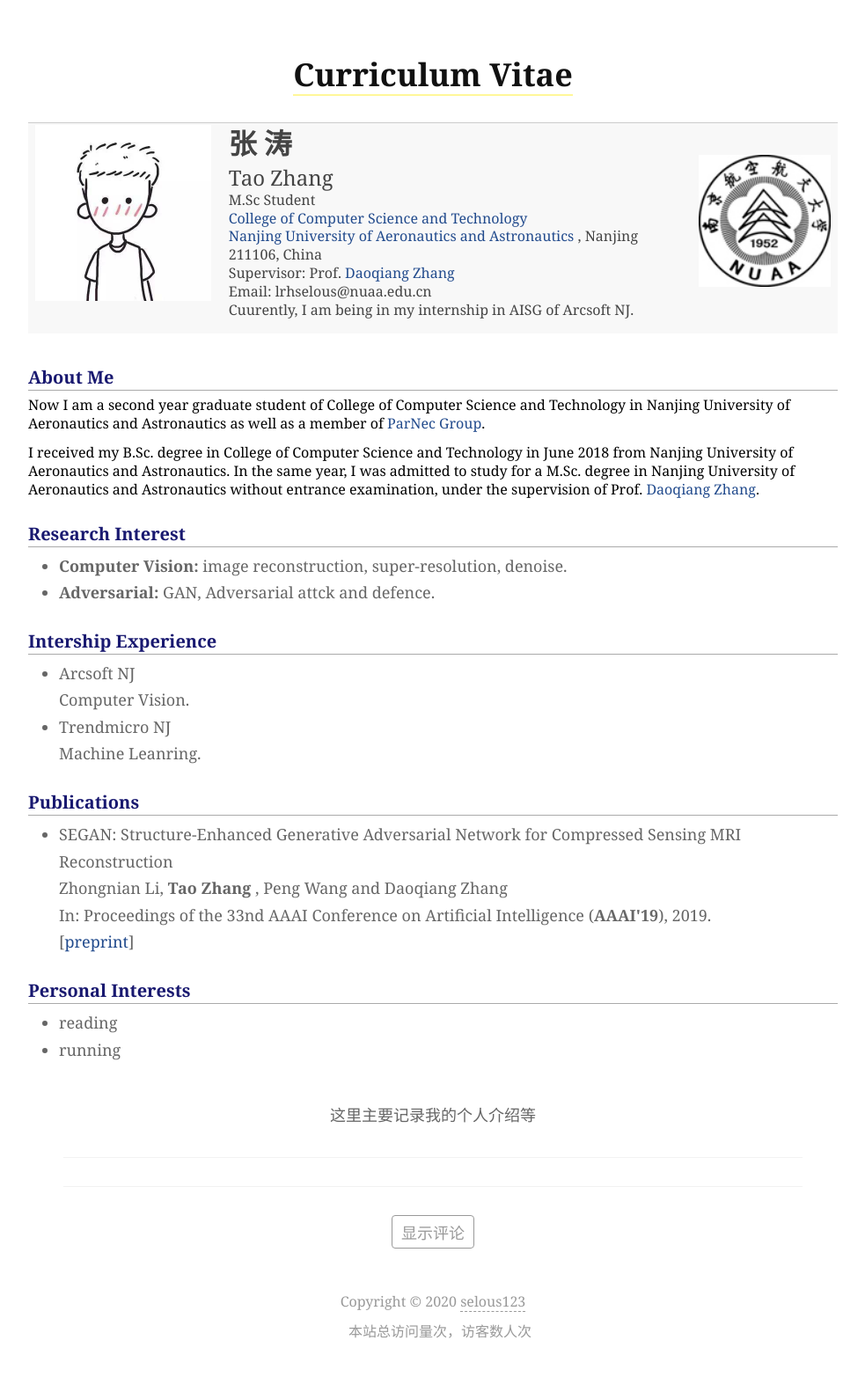
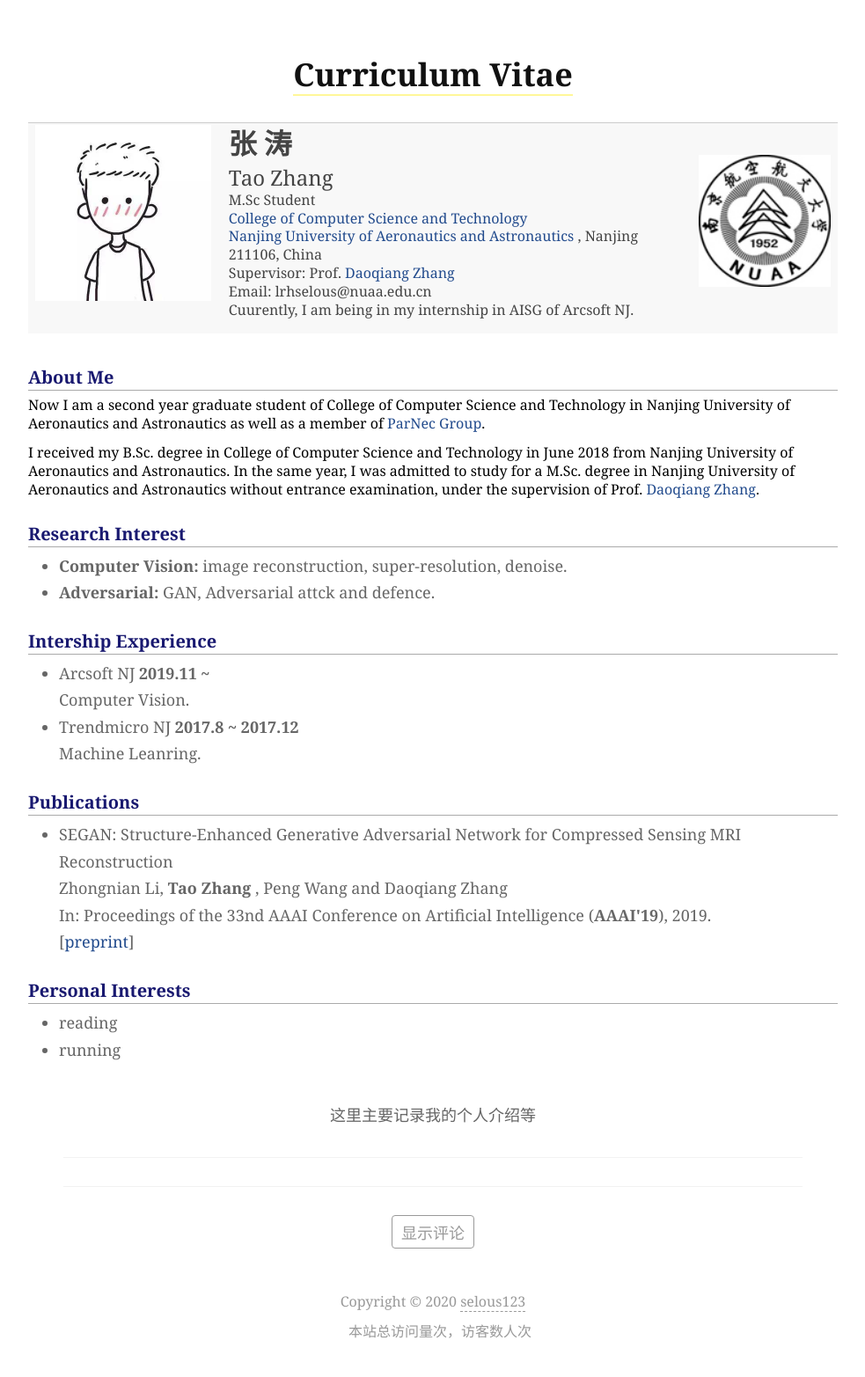
Before and after one commit to selous123/selous123.github.io, a Jekyll site: the page built from about.md, in a window 1280 px wide. Shown: the whole page at 88% size, without its empty margins (148-1131 px from the left). Built offline with Jekyll 4.4.1, drawn with Linux system fonts in a browser that asks for light colours; comment, search, counter and statistics services are not loaded.

Commit message:
增加实习时间

```diff
--- a/_includes/cv.html
+++ b/_includes/cv.html
@@ -41,8 +41,8 @@ Cuurently, I am being in my internship in AISG of Arcsoft NJ.
 
 <h2>Intership Experience</h2>
 <ul style="list-style-type:disc">
-<li> Arcsoft NJ <br> Computer Vision.</li>
-<li> Trendmicro NJ <br> Machine Leanring.</li>
+<li> Arcsoft NJ               <b>2019.11 ~</b><br> Computer Vision.</li>
+<li> Trendmicro NJ            <b>2017.8 ~ 2017.12</b><br> Machine Leanring.</li>
 </ul>
 
 
```
